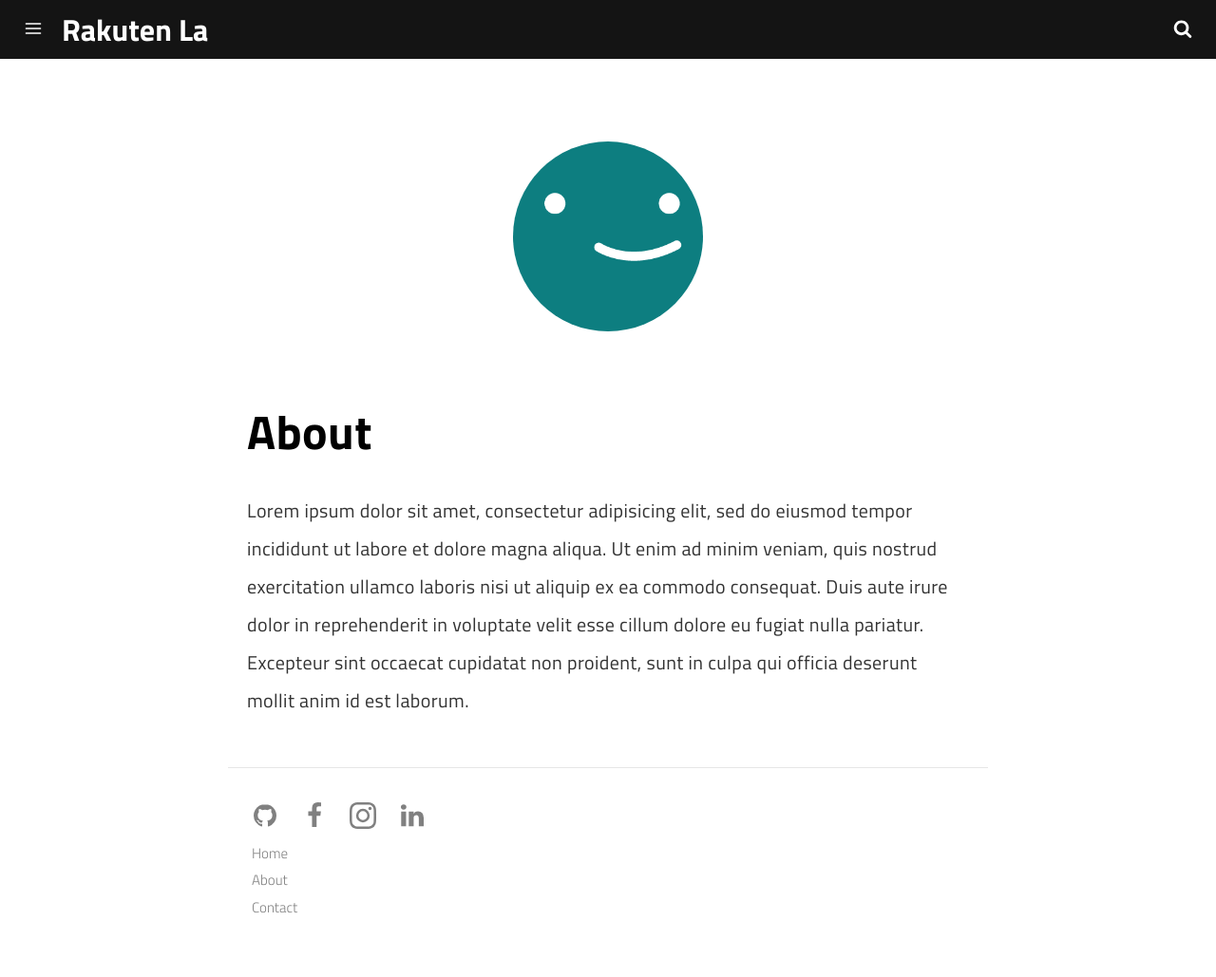
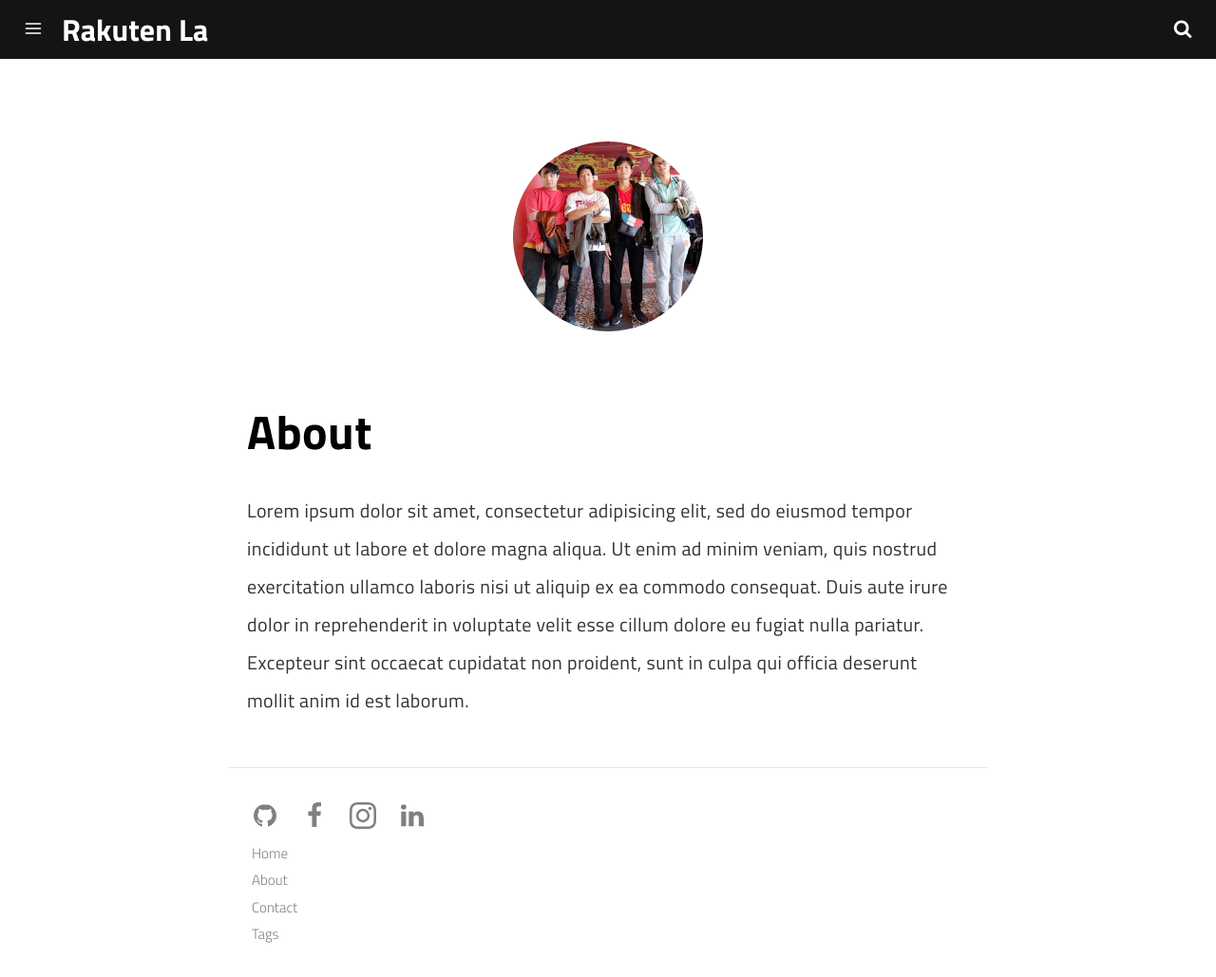
Before and after one commit to lavanquan/lavanquan.github.io, a Jekyll site: the page built from pages/about.md, in a window 1280 px wide and 1029 px high. Shown: the whole window at 95% size. Built offline with Jekyll 4.4.1, drawn with Linux system fonts in a browser that asks for light colours; a script that is not in the unit is left out.

Commit message:
add icon

```diff
--- a/_config.yml
+++ b/_config.yml
@@ -18,7 +18,8 @@ menu:
     url: /about
   - title: Contact
     url: /contact
-
+  - title: Tags
+    url: /tags
 
 # Social Media Settings
 # Remove the item if you don't need it
--- a/pages/about.md
+++ b/pages/about.md
@@ -5,7 +5,7 @@ description: Some description.
 permalink: /about/
 ---
 
-<img class="img-rounded" src="/assets/img/uploads/profile.png" alt="Thiago Rossener" width="200">
+<img class="img-rounded" src="/assets/img/uploads/profile.jpg" alt="Rakuten La" width="200">
 
 # About
 
```
Also changed, not shown: pages/about-1.md (+1 -1 lines).
